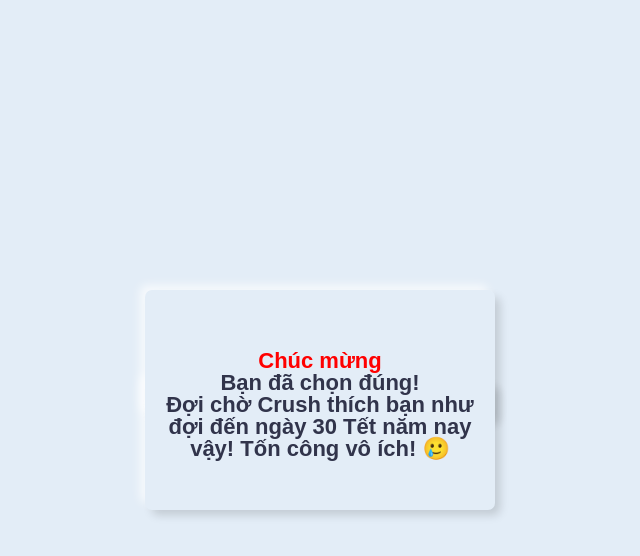
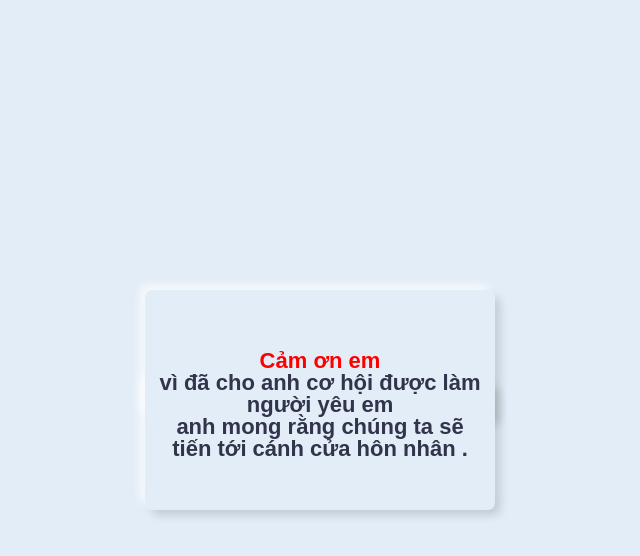
Before and after one commit to vudinhdo/To-Tinh, a plain HTML site: page index.html in a window 1280 px wide. Both pictures are taken after a click on the element 721 px from the left and 426 px from the top of the page. Shown: the whole page, without its empty margins (320-960 px from the left). Drawn offline with Linux system fonts and the light colour scheme; files that its build step writes are made by us from their sources.

Commit message:
Update index.html

```diff
--- a/index.html
+++ b/index.html
@@ -233,9 +233,9 @@
             <div style="height: 30px;"></div>
             <div class="card__title--name">
                 <h1>
-                    <span style="color: red;">Chúc mừng</span>
-                    <br> Bạn đã chọn đúng! <br>
-                    <span> Đợi chờ Crush thích bạn như đợi đến ngày 30 Tết năm nay vậy! Tốn công vô ích! 🥲 </span>
+                    <span style="color: red;">Cảm ơn em </span>
+                    <br> vì đã cho anh cơ hội được làm người yêu em <br>
+                    <span> anh mong rằng chúng ta sẽ tiến tới cánh cửa hôn nhân . </span>
                 </h1>
             </div>
             <div style="height: 30px;"></div>
```
